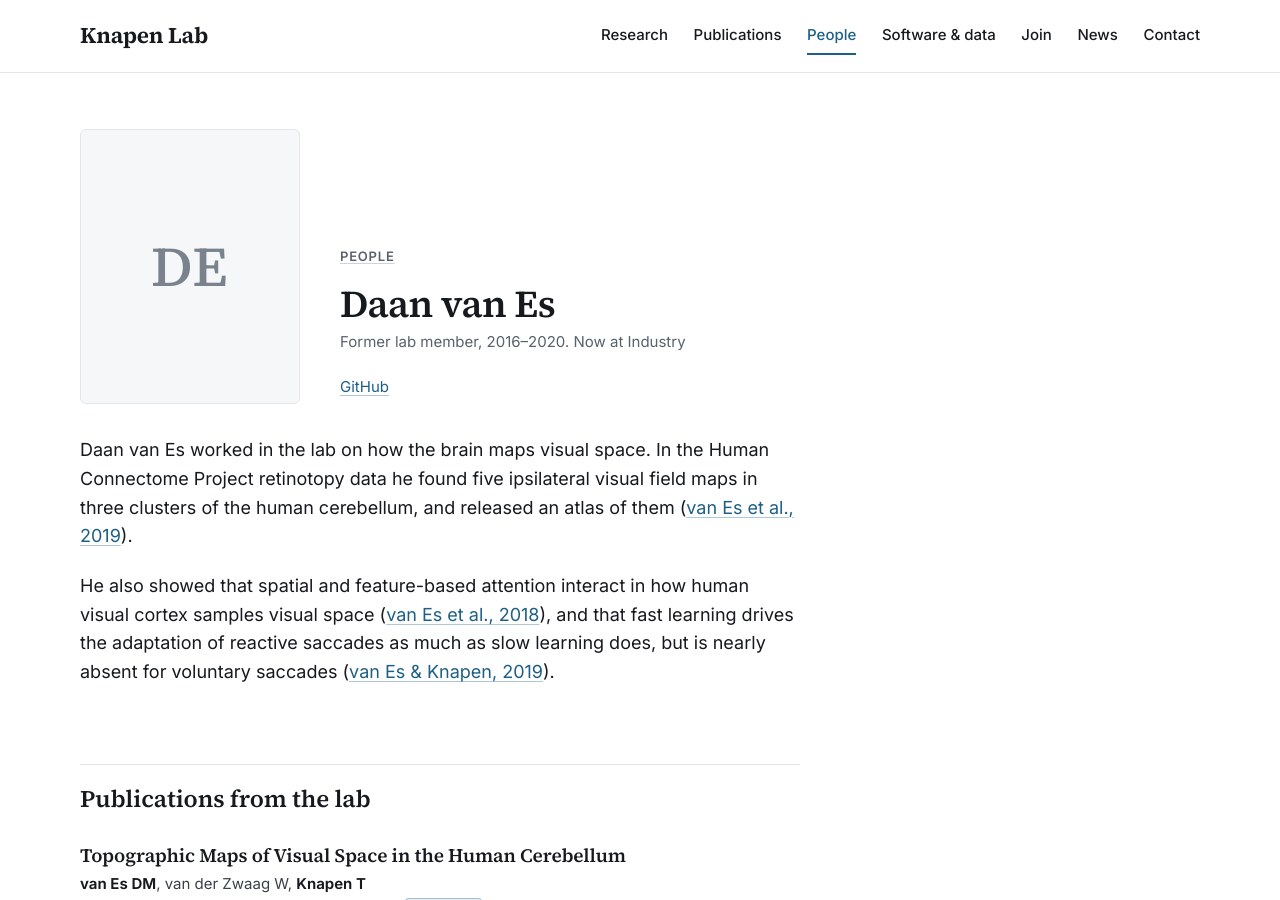
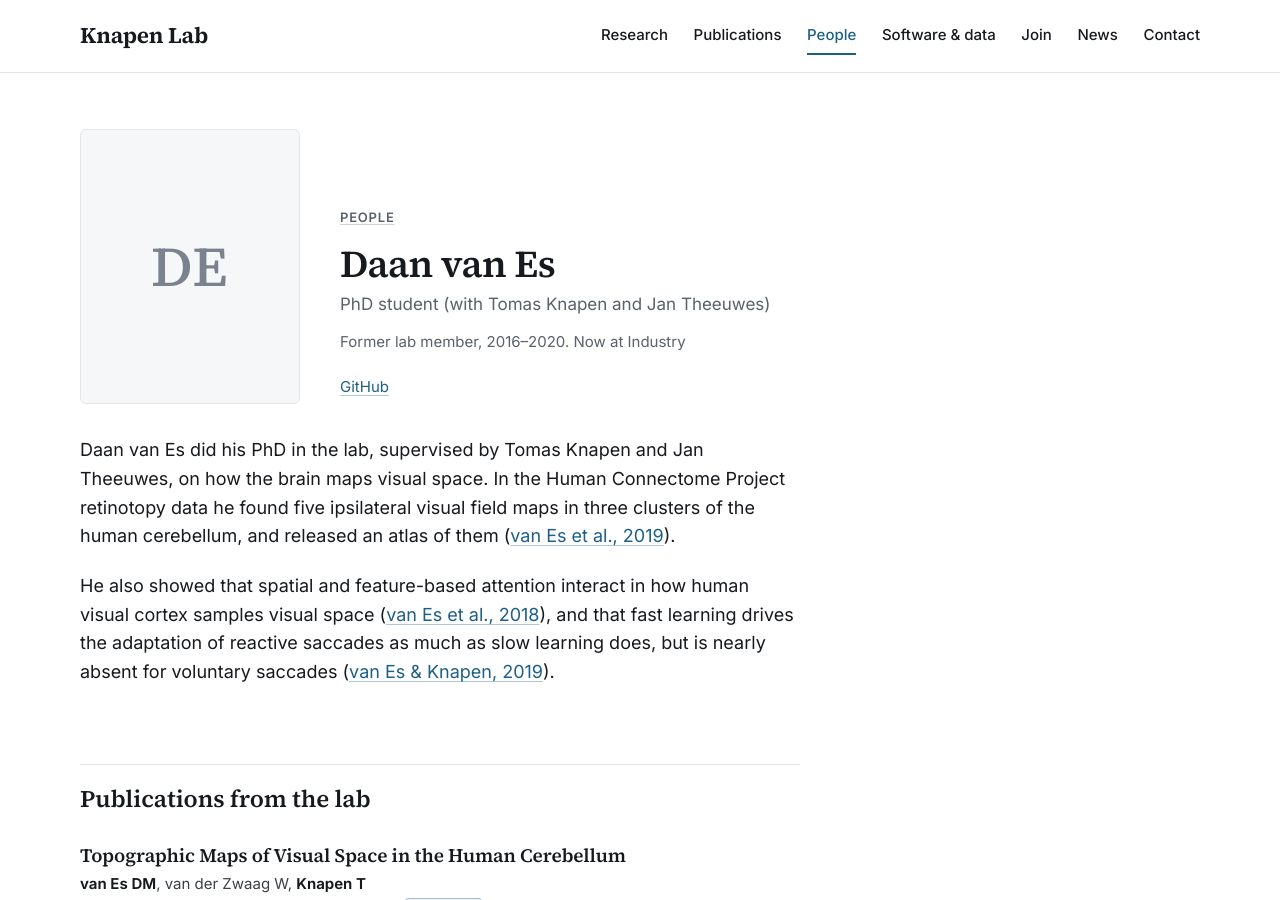
Before and after one commit to tknapen/tknapen.github.io, a Jekyll site: the page built from _people/daan-van-es.markdown, in a window 1280 px wide and 900 px high. Built offline with Jekyll 4.4.1, drawn with Linux system fonts in a browser that asks for light colours.

Commit message:
Hero image set (WebP, two sizes); Daan van Es: PhD student with Tomas Knapen and Jan Theeuwes
Co-Authored-By: Claude Opus 5.5 <noreply@anthropic.com>
Claude-Session: https://claude.ai/code/session_01RESkudxKKgTcMWv5G8utnc

```diff
--- a/_people/daan-van-es.markdown
+++ b/_people/daan-van-es.markdown
@@ -1,6 +1,6 @@
 ---
 title: Daan van Es
-role: ""   # role to be confirmed
+role: "PhD student (with Tomas Knapen and Jan Theeuwes)"
 status: alumni
 order: 1
 start: 2016   # confirmed by the PI, November 2026
@@ -12,6 +12,6 @@ description: "Mapped visual space in the human cerebellum and studied how attent
 links:
   github: https://github.com/daanvanes
 ---
-Daan van Es worked in the lab on how the brain maps visual space. In the Human Connectome Project retinotopy data he found five ipsilateral visual field maps in three clusters of the human cerebellum, and released an atlas of them ([van Es et al., 2019](/publications/2019-05-20-CB/)).
+Daan van Es did his PhD in the lab, supervised by Tomas Knapen and Jan Theeuwes, on how the brain maps visual space. In the Human Connectome Project retinotopy data he found five ipsilateral visual field maps in three clusters of the human cerebellum, and released an atlas of them ([van Es et al., 2019](/publications/2019-05-20-CB/)).
 
 He also showed that spatial and feature-based attention interact in how human visual cortex samples visual space ([van Es et al., 2018](/publications/2018-12-07-EL/)), and that fast learning drives the adaptation of reactive saccades as much as slow learning does, but is nearly absent for voluntary saccades ([van Es & Knapen, 2019](/publications/2019-01-16-PO/)).
```
Also changed, not shown: assets/img/hero/hero-1-body-maps-1600.webp (added), assets/img/hero/hero-1-body-maps-800.webp (added), assets/img/hero/hero-2-inflated-1600.webp (added), assets/img/hero/hero-2-inflated-800.webp (added), assets/img/hero/hero-3-inflated-1600.webp (added), assets/img/hero/hero-3-inflated-800.webp (added).
